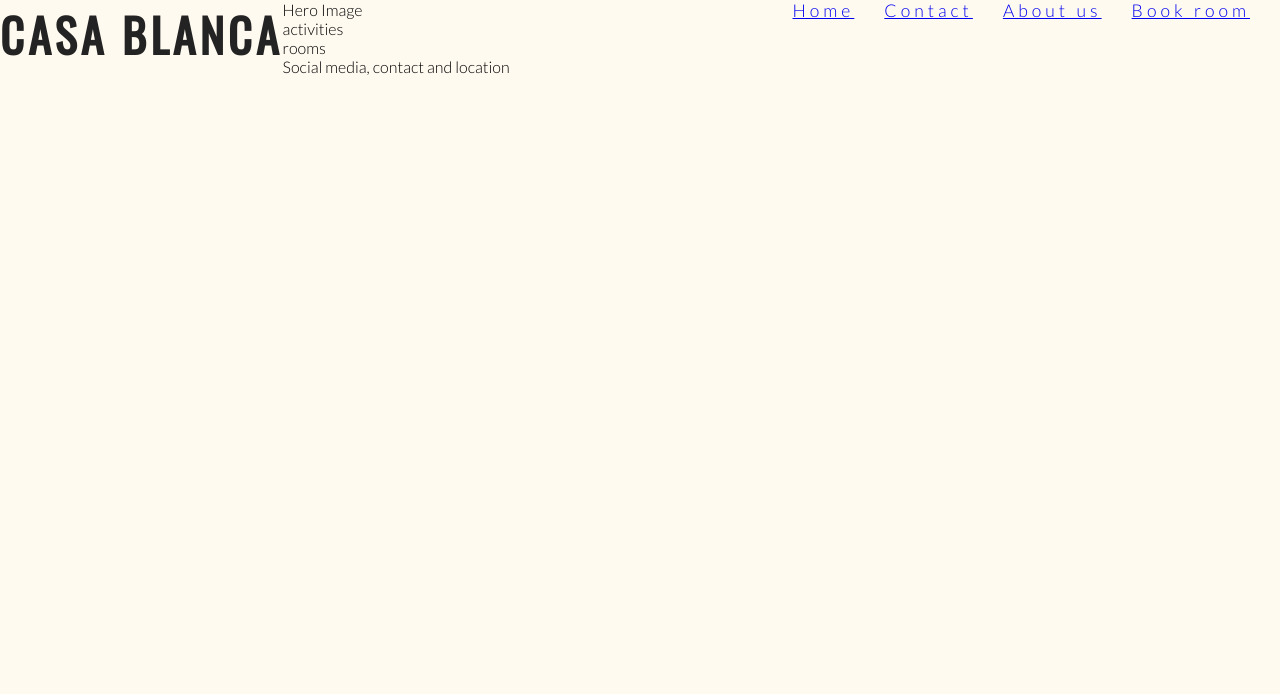
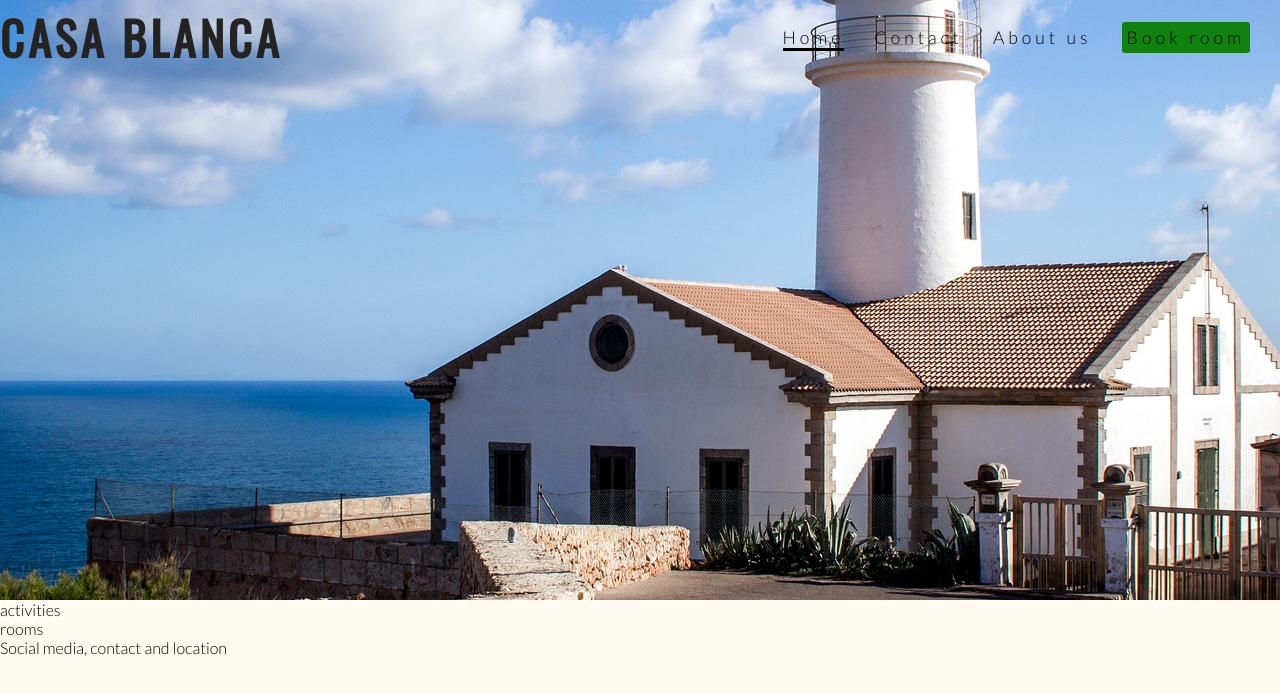
Before and after one commit to gunnarsson901/casa-blanca, a plain HTML site: page index.html in a window 1280 px wide. Drawn offline with nearby package versions, Linux system fonts and the light colour scheme.

Commit message:
add hero image

```diff
--- a/assets/css/style.css
+++ b/assets/css/style.css
@@ -31,6 +31,10 @@ h1, h2 {
     letter-spacing: 4px;
 }
 
+#menu, #logo {
+    line-height: 75px;
+}
+
 #menu ul {
     display: flex;
     flex-direction:row;
@@ -43,3 +47,29 @@ h1, h2 {
     margin-right: 30px;
     text-decoration: none;
 }
+
+#menu a {
+    text-decoration: none;
+    color: inherit;
+}
+
+#menu a:hover {
+    border-bottom: 3px solid black;
+}
+
+.active {
+    border-bottom: 3px solid black;
+}
+
+.bookroom {
+    background-color: rgb(17, 130, 17);
+    padding: 5px;
+    color:aliceblue;
+    border-radius: 3px;
+}
+
+#hero-img {
+    height: 600px;
+    width: 100%;
+    background: url(../images/lighthouse-g7993a6f45_1920.jpg) no-repeat center center;
+}
--- a/index.html
+++ b/index.html
@@ -17,7 +17,7 @@
         <nav id="menu">
             <ul>
                 <li>
-                    <a href="index.html">Home</a>
+                    <a href="index.html" class="active">Home</a>
                 </li>
                 <li>
                     <a href="#">Contact</a>
@@ -26,12 +26,14 @@
                     <a href="#">About us</a>
                 </li>
                 <li>
-                    <a href="#">Book room</a>
+                    <a href="#" class="bookroom">Book room</a>
                 </li>
             </ul>
         </nav>
     </header>
-    <section>Hero Image</section>
+    <section>
+        <div id="hero-img"></div>
+    </section>
     <section>activities</section>
     <section>rooms</section>
     <footer>Social media, contact and location</footer>
```
Also changed, not shown: assets/images/hero-image.webp (added), assets/images/lighthouse-g7993a6f45_1920.jpg (added), assets/images/logo.png (added).
